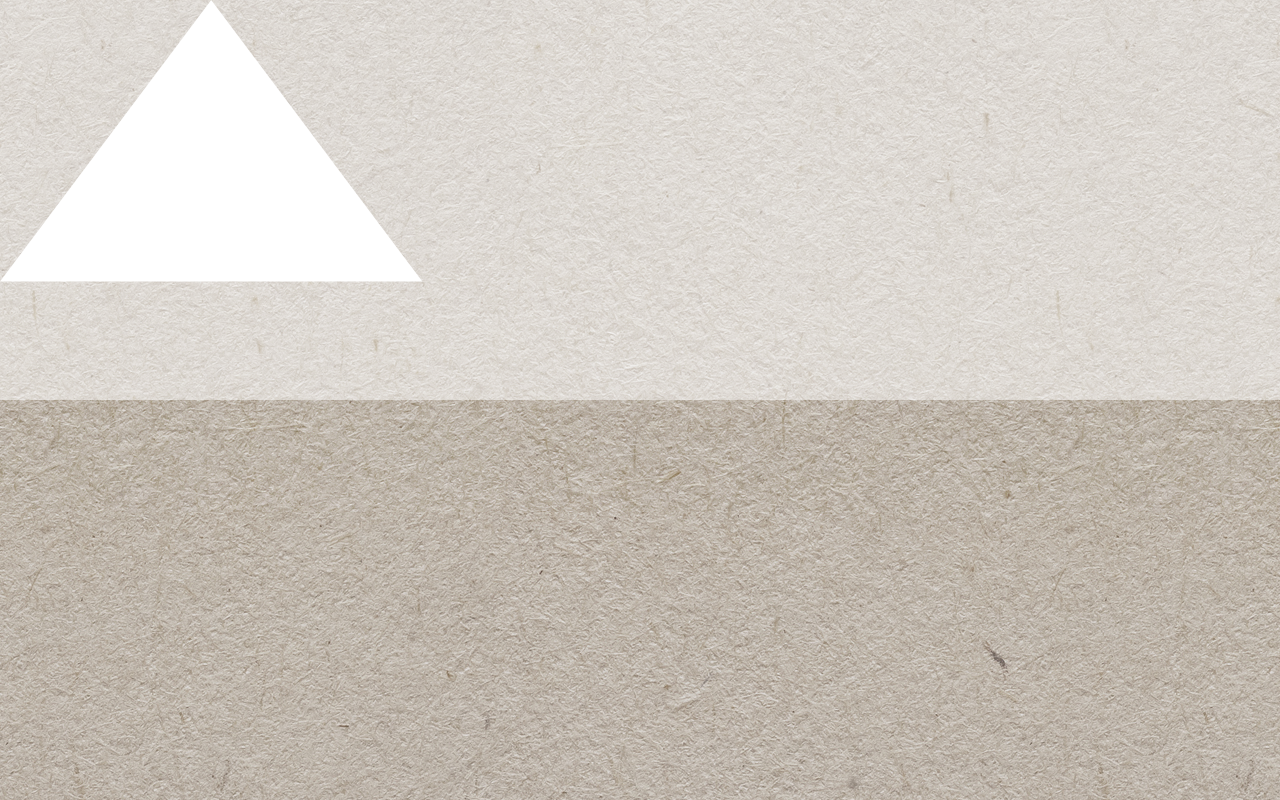
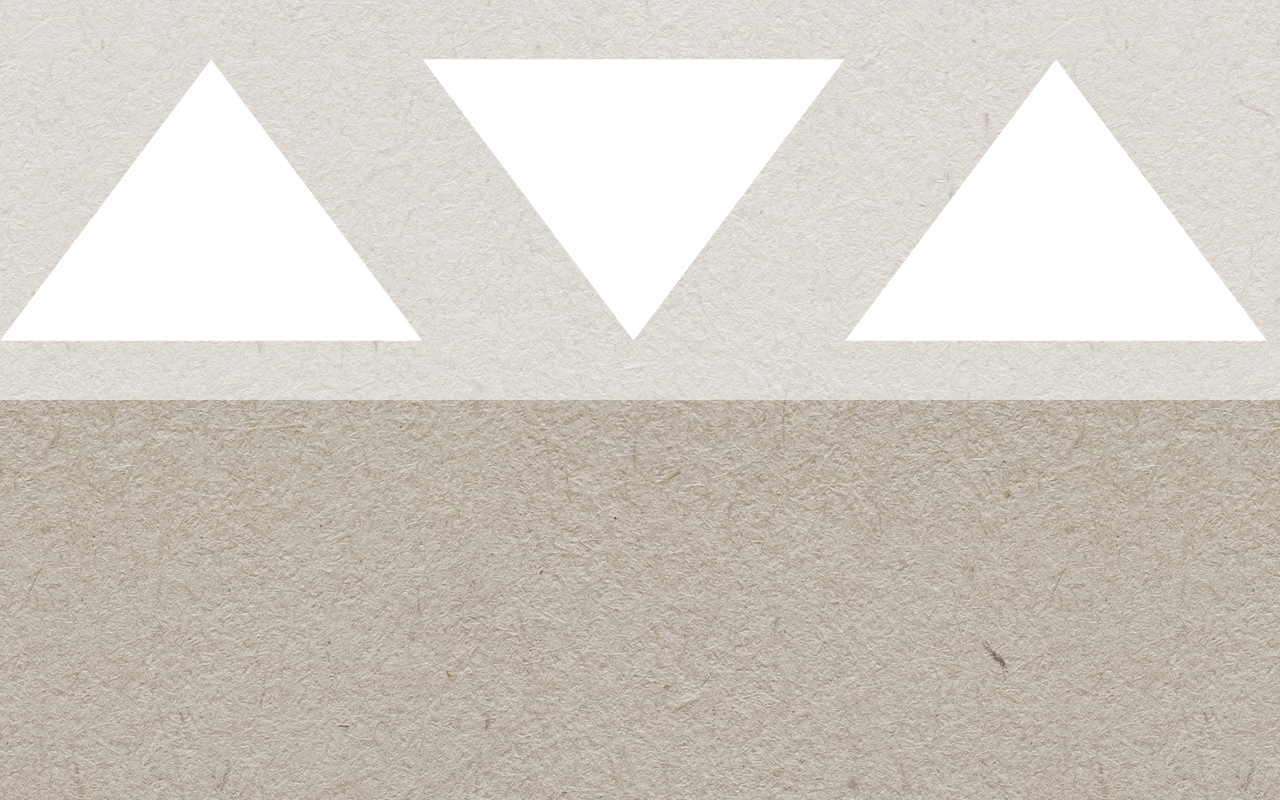
Before and after one commit to SuttonAshby/reactPortfolio, a React (Create React App) app: page / in a window 1280 px wide. Built offline with nearby package versions, Linux system fonts and the light colour scheme.

Commit message:
conditional for triangle

```diff
--- a/src/components/Landing.js
+++ b/src/components/Landing.js
@@ -2,6 +2,7 @@ import React from 'react';
 import PropTypes from 'prop-types';
 import { withStyles } from '@material-ui/core/styles';
 import Typography from '@material-ui/core/Typography';
+import Grid from '@material-ui/core/Grid';
 import background from '../images/texture-bg.jpg';
 import UpTri from './UpTri.js'
 
@@ -13,13 +14,18 @@ const styles = {
         height: "100vh",
         width: "100vw",
         maxWidth: "100%",
-        backgroundImage: `url(${background})`
+        backgroundImage: `url(${background})`,
+
     },
     upperRow: {
         height: "50vh",
         width: "100vw",
         maxWidth: "100%",
-        background: "rgba(255,255,255,.5)"
+        background: "rgba(255,255,255,.5)",
+        // justifyContent: "center",
+        // alignItems: "center",
+        // flexDirection: "row",
+        // flexGrow: 1
     }
   };
 
@@ -28,9 +34,14 @@ function Landing(props) {
 
     return (
         <div style={styles.landing}>
-            <div style={styles.upperRow}>
+            <Grid container style={styles.upperRow}
+                justifyContent="center"
+                alignItems= "center"
+            >
+                <UpTri up="true" />
                 <UpTri />
-            </div>
+                <UpTri up="true" />
+            </Grid>
         </div>
     )
 }
--- a/src/components/UpTri.js
+++ b/src/components/UpTri.js
@@ -2,24 +2,29 @@ import React from 'react';
 import PropTypes from 'prop-types';
 import { withStyles } from '@material-ui/core/styles';
 import Typography from '@material-ui/core/Typography';
-import { red } from '@material-ui/core/colors';
+
 
 const styles = {
     UpTri:{
         clipPath: "polygon(50% 0%, 0% 100%, 100% 100%)",
         background: "rgba(255,255,255,1)",
         width: '33vw',
-        height: 'calc(33vw/1.5)'    }
+        height: 'calc(33vw/1.5)'
+    },
+    DownTri:{
+        clipPath: "polygon(50% 100%, 0 0, 100% 0)",
+        background: "rgba(255,255,255,1)",
+        width: '33vw',
+        height: 'calc(33vw/1.5)'
+    }
 }
 
-function UpTri (props) {
-
-return(
-    <div style={styles.UpTri}>
-
-    </div>
-)
+function Tri (props) {
+    if(props.up){
+        return <div style={styles.UpTri} />
+    }
+    return <div style={styles.DownTri} />
 
 }
 
-export default UpTri;
+export default Tri;
```
